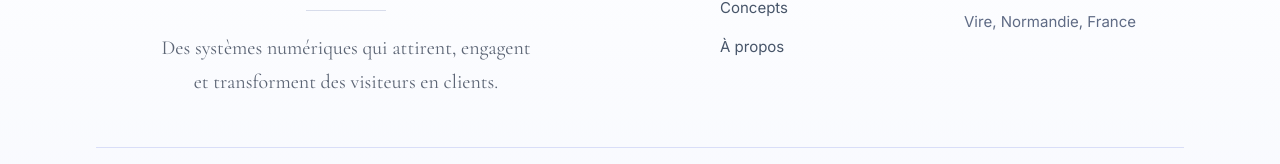
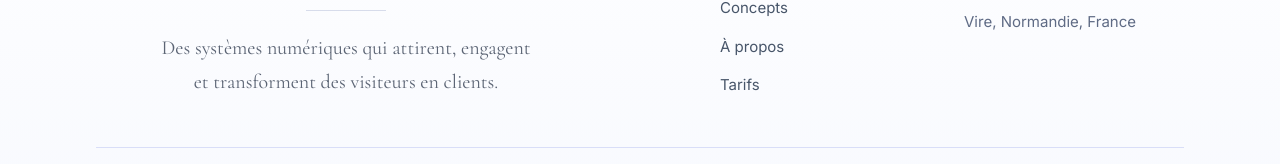
Before and after one commit to arnaudcrestey/portail-site-vitrine, a Next.js app: page / in a window 1280 px wide. Shown: the part 2667-2831 px from the top of the page. Built offline with nearby package versions, Linux system fonts and the light colour scheme.

Commit message:
Update footer.tsx

```diff
--- a/components/footer.tsx
+++ b/components/footer.tsx
@@ -86,6 +86,12 @@ export function Footer() {
   >
     À propos
   </Link>
+  <Link
+    href="/tarifs"
+    className={`${textFont.className} text-[14px] text-[#475569] transition hover:text-[#1d4ed8] sm:text-[15px]`}
+  >
+    Tarifs
+  </Link>
 </nav>
             </div>
           </div>
```
Lines whose indentation alone changed are shown as unchanged.
